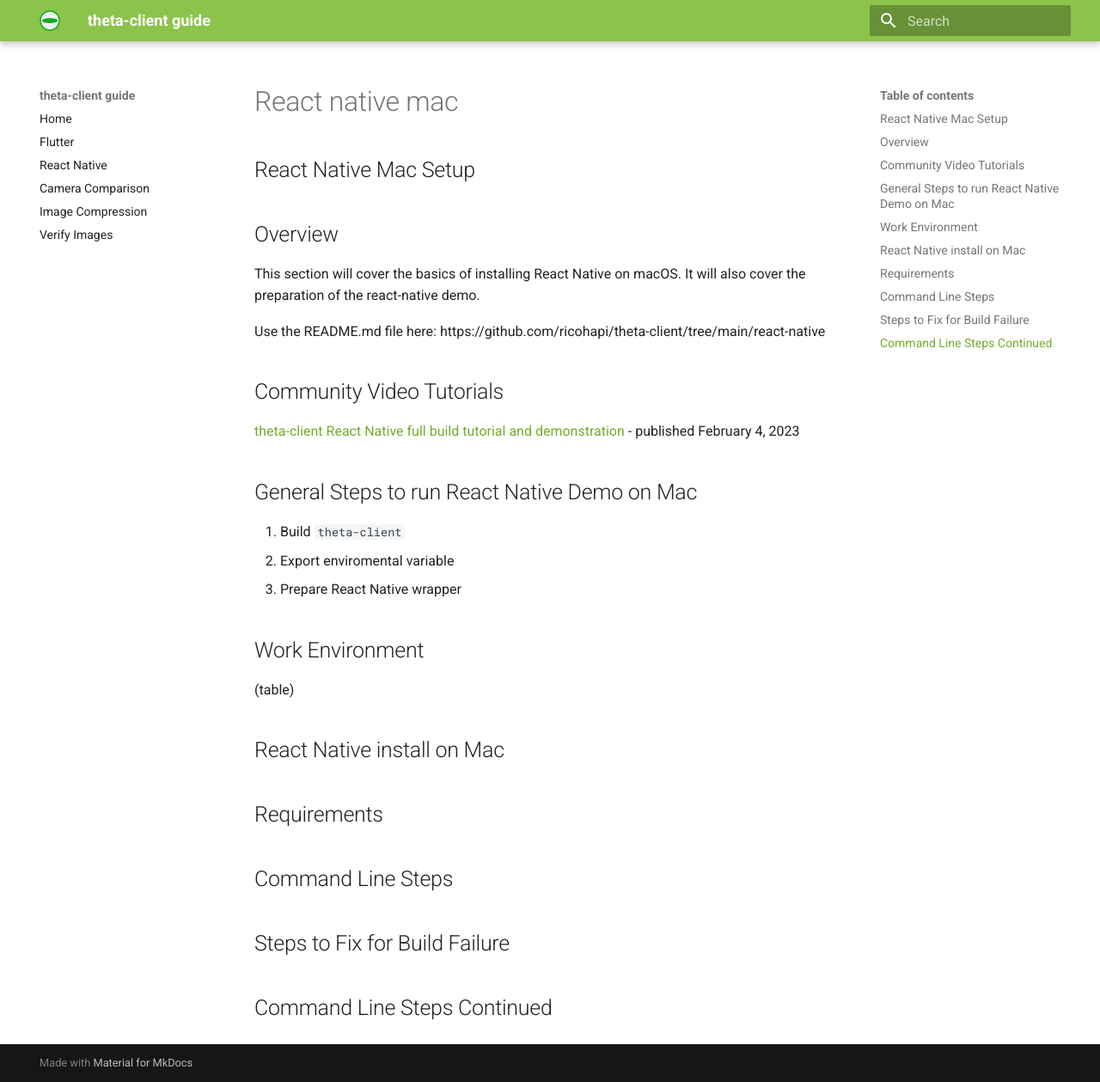
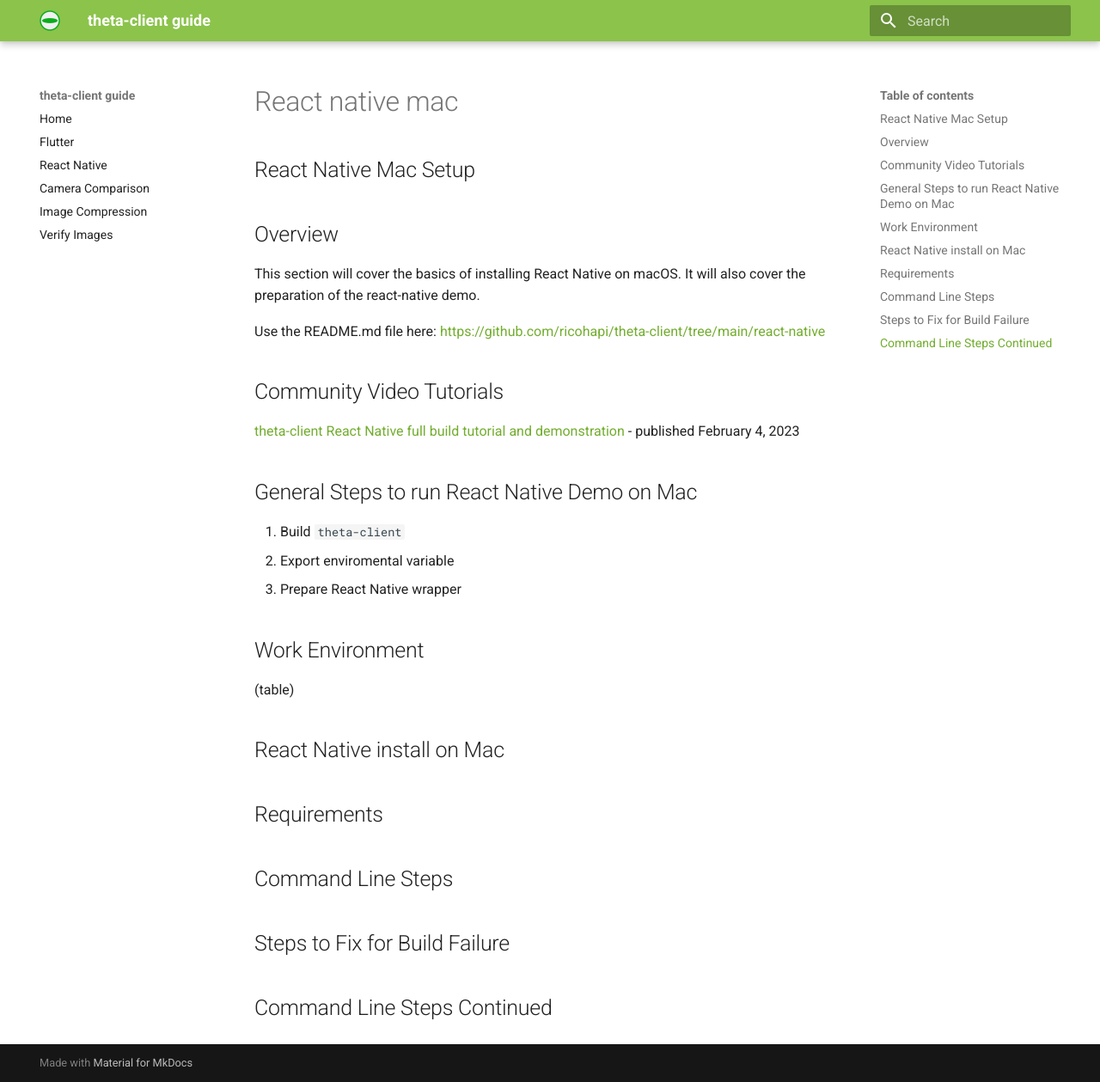
Before and after one commit to theta360developers/theta-client-guide, an MkDocs documentation site: the page built from docs/react-native-mac.md, in a window 1280 px wide and 1259 px high. Shown: the whole window at 86% size. Built offline with MkDocs 1.6.1 and Material for MkDocs 9.7.7, drawn with Linux system fonts in a browser that asks for light colours; part of the change alters nothing that is shown.

```diff
--- a/docs/react-native-mac.md
+++ b/docs/react-native-mac.md
@@ -5,7 +5,7 @@
 This section will cover the basics of installing React Native on macOS.
 It will also cover the preparation of the react-native demo.
 
-Use the README.md file here: https://github.com/ricohapi/theta-client/tree/main/react-native
+Use the README.md file here: [https://github.com/ricohapi/theta-client/tree/main/react-native](https://github.com/ricohapi/theta-client/tree/main/react-native)
 
 ## Community Video Tutorials
 
```
